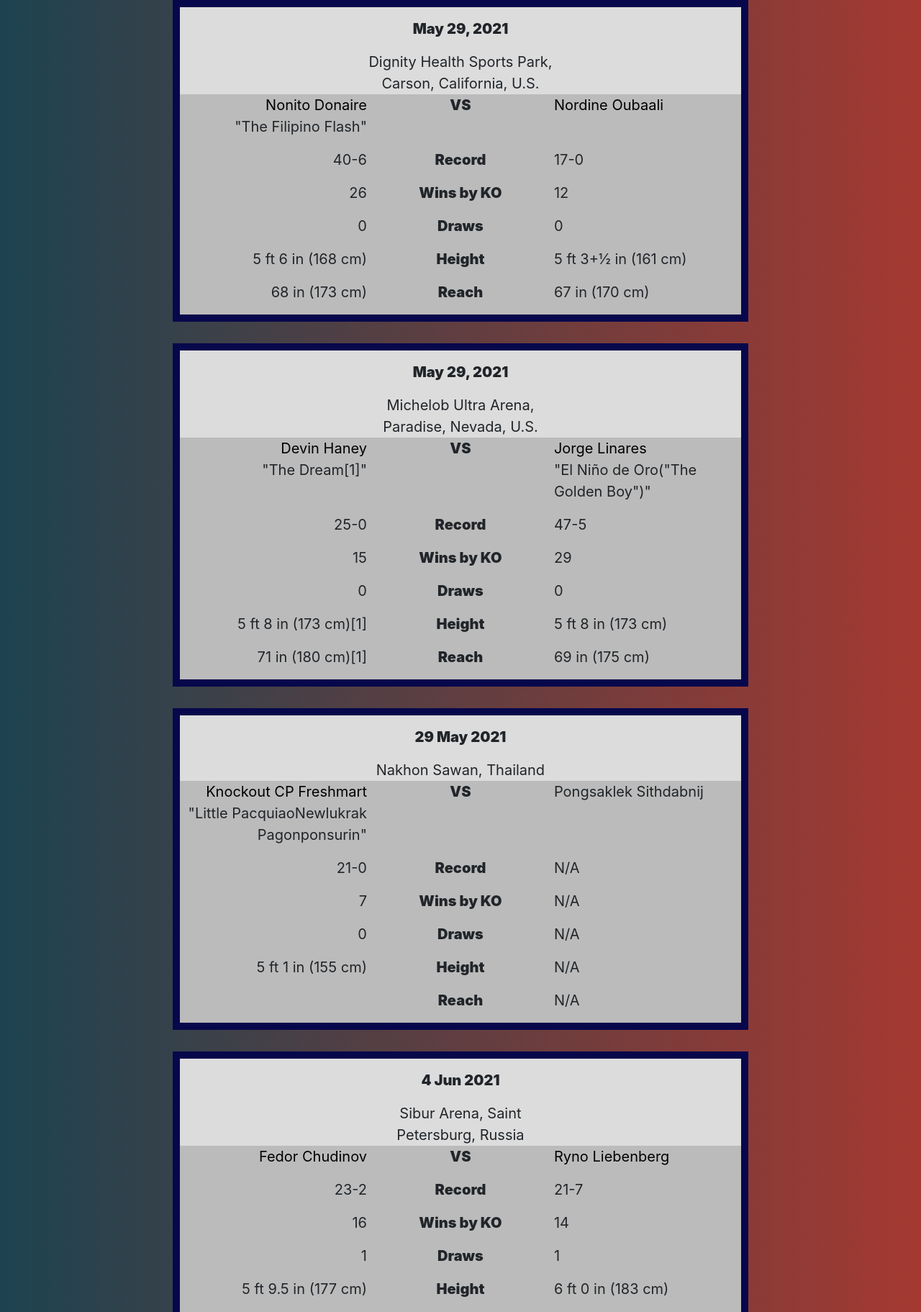
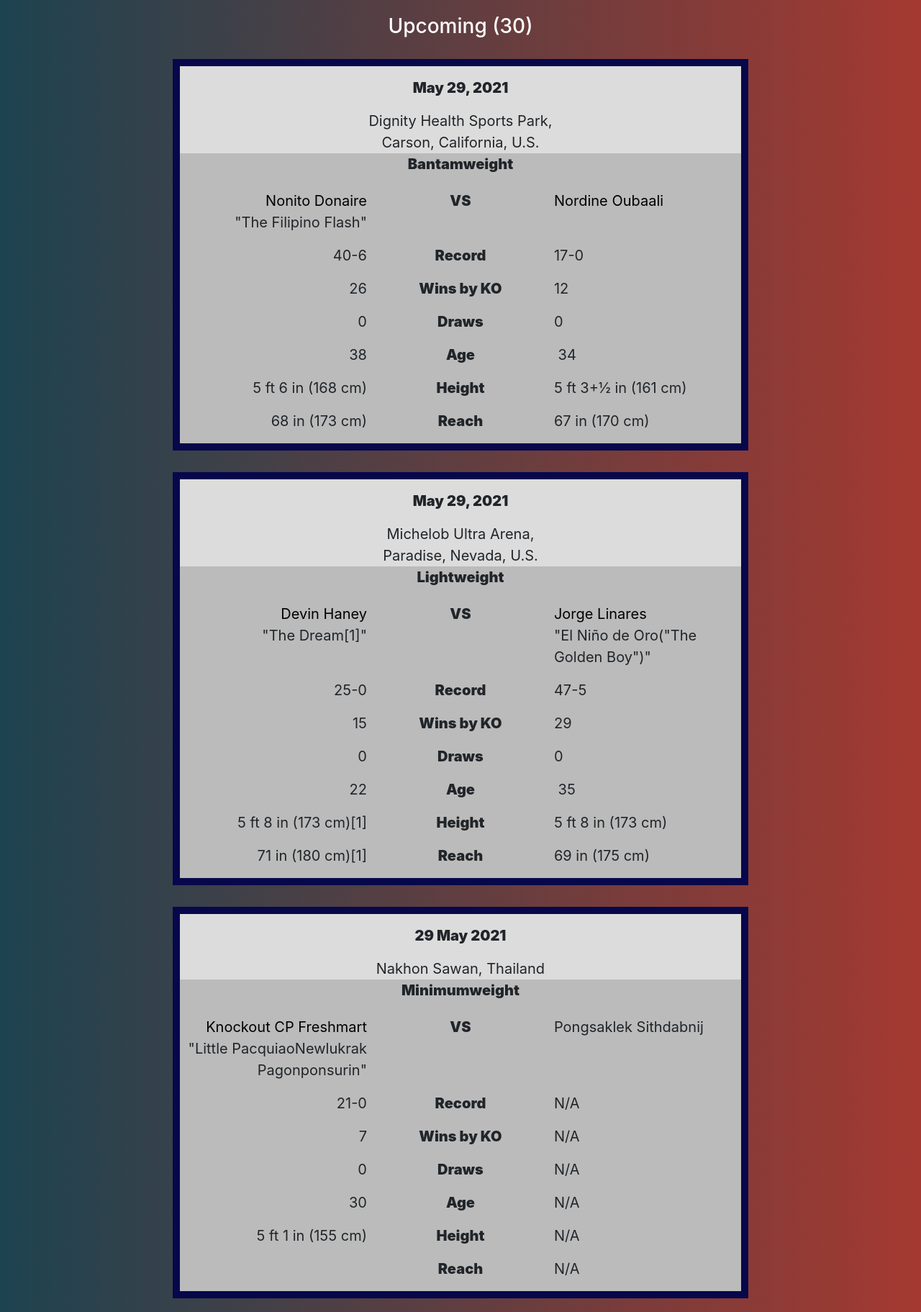
Before and after one commit to Cristian54/UpcomingFights, a Flask app: page / in a window 1280 px wide. Shown: the part 71-1894 px from the top of the page at 72% size. Run offline with Flask 2, Linux system fonts and the light colour scheme; data comes from the database, SQL or seed files in the repository; both versions use the stored data as it was after the commit.

Commit message:
Added more info to fight cards

```diff
--- a/app.py
+++ b/app.py
@@ -42,13 +42,28 @@ class Fights(db.Model):
     B_HEIGHT = db.Column(db.String)
     A_REACH = db.Column(db.String)
     B_REACH = db.Column(db.String)
+    A_AGE = db.Column(db.String)
+    B_AGE = db.Column(db.String)
 
 
 @app.route('/')
 def home_page():
     fightList = []
     fightList = db.session.query(Fights).order_by(Fights.DATE_FORMATTED.asc()).all()
-    return render_template('home.html', fights=fightList)
+    numOfFights = db.session.query(Fights).count()
+
+    weights = []
+    weightsDict = {"HW": "Heavyweight", "CW": "Cruiserweight", "LHW": "Light Heavyweight", "SMW": "Super Middleweight", "MW":"Middleweight",
+                   "LMW":"Light Middleweight", "WW":"Welterweight", "SLW":"Super Lightweight", "LW":"Lightweight", "SFW":"Super Featherweight",
+                   "FW":"Featherweight", "SBW":"Super Bantamweight", "BW":"Bantamweight", "115":"Super Flyweight",
+                   "112":"Flyweight", "108":"Light Flyweight", "105":"Minimumweight"}
+    for fight in fightList:
+        weight = db.session.query(Rankings.WEIGHT_CLASS).filter((Rankings.TBRB == fight.FIGHTER_A) | (Rankings.RING == fight.FIGHTER_A)).first()
+        if weight != None:
+            if weight[0] in weightsDict.keys(): weights.append(weightsDict.get(weight[0]))
+        else: weights.append('N/A')
+
+    return render_template('home.html', fights=fightList, fightsCount=numOfFights, divisions=weights)
 
 @app.route('/rankings')
 def rankings():
@@ -86,4 +101,4 @@ def rankings():
 
 
 if __name__ == "__main__":
-    app.run(debug=True)
+    app.run(debug=False)
--- a/templates/home.html
+++ b/templates/home.html
@@ -41,7 +41,11 @@
     </script>
 
 
+    <h3 style="color: white; text-align: center; padding: 20px;">Upcoming ({{fightsCount}})</h3>
+
+
     {% for fight in fights%}
+      {% set division = divisions[loop.index-1] %}
       <div class="fight">
 
         <div class="row">
@@ -55,6 +59,15 @@
             {% endif %}
           </div>
           <div class="column"></div>
+
+          <!-- Weight class row -->
+          {% if "N/A" not in division%}
+          <div class="column" style="background-color:#bbb;"></div>
+          <div class="column" style="text-align: center; background-color:#bbb; padding-bottom: 5px;">
+            <p style="font-weight:900">{{division}}</p>
+          </div>
+          <div class="column" style="background-color:#bbb;"></div>
+          {% endif %}
 
           <!-- Names and nicknames row -->
           {% if "N/A" not in fight.A_LINK and "N/A" not in fight.B_LINK %}
@@ -121,6 +134,23 @@
           <div class="column" style="background-color:#bbb; text-align: left;">
             <p>{{fight.B_DRAWS}}</p>
           </div>
+
+
+          <!-- Ages row -->
+          <div class="column" style="background-color:#bbb; text-align: right;">
+            {% if fight.A_AGE != "" %}
+              <p>{{fight.A_AGE}}</p>
+            {% endif %}
+          </div>
+          <div class="column" style="background-color:#bbb; text-align: center;">
+            <p style="font-weight:900">Age</p>
+          </div>
+          <div class="column" style="background-color:#bbb; text-align: left;">
+            {% if fight.B_AGE != "" %}
+              <p>{{fight.B_AGE}}</p>
+            {% endif %}
+          </div>
+
 
           <!-- Heights row -->
           <div class="column" style="background-color:#bbb; text-align: right;">
```
Also changed, not shown: database.py (+9 -15 lines), webscrapper.py (+20 -7 lines), data/WikipediaData.sqlite.
